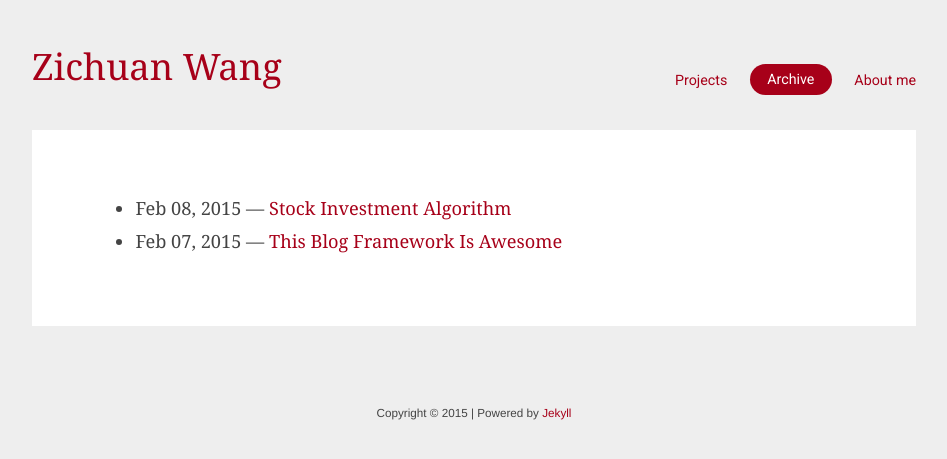
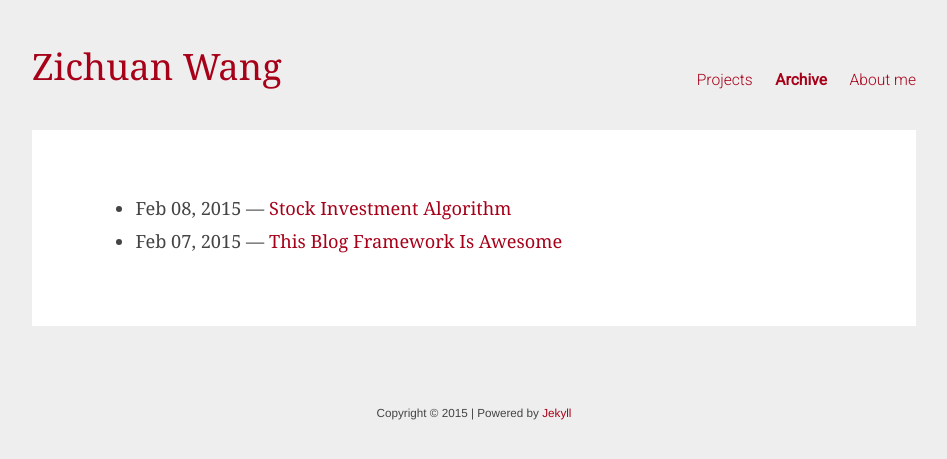
Before and after one commit to zichuanwang/jekyll_blog, a Jekyll site: the page built from archive/index.html, in a window 1280 px wide. Shown: the top 459 px of the page, without its empty margins (166-1113 px from the left). Built offline with Jekyll 4.4.1, drawn with Linux system fonts in a browser that asks for light colours; some web fonts are replaced.

Commit message:
ui update

```diff
--- a/_includes/head.html
+++ b/_includes/head.html
@@ -12,5 +12,5 @@
 
   <link href='http://fonts.googleapis.com/css?family=Poly:400,400italic' rel='stylesheet' type='text/css'>
   <link href='http://fonts.googleapis.com/css?family=Ubuntu+Mono:400,700,400italic' rel='stylesheet' type='text/css'>
-  <link href='http://fonts.googleapis.com/css?family=Roboto:400,500' rel='stylesheet' type='text/css'>
+  <link href='http://fonts.googleapis.com/css?family=Roboto:300,400' rel='stylesheet' type='text/css'>
 </head>
--- a/_sass/_layout.scss
+++ b/_sass/_layout.scss
@@ -33,13 +33,9 @@
             &:first-child { margin-left: 0; }
 
             a {
-            &:hover { text-decoration: none; }
                 font-size: $alt-font-size;
                 &.active {
-                    background-color: $brand-color;
-                    color: white;
-                    border-radius: 200px;
-                    padding:0.5em 1.2em;
+                    font-weight: bold;
                 }
             }
         }
--- a/css/main.scss
+++ b/css/main.scss
@@ -10,7 +10,7 @@
 $alt-font-family: 'Roboto', helvetica, sans-serif;
 $footer-font-family: helvetica, sans-serif;
 $base-font-size: 14px;
-$alt-font-size: 11px;
+$alt-font-size: 12px;
 $footer-font-size: 9px;
 $small-font-size:  $base-font-size * 0.875;
 $base-line-height: 1.5;
```
